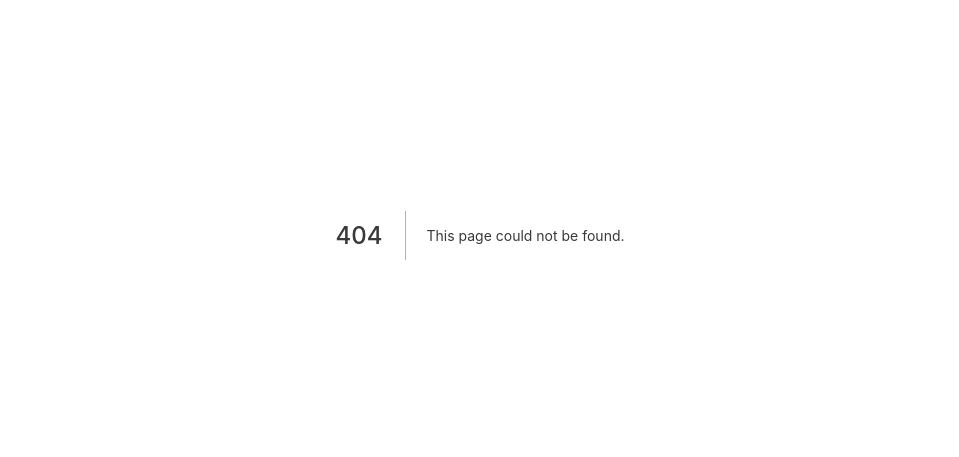
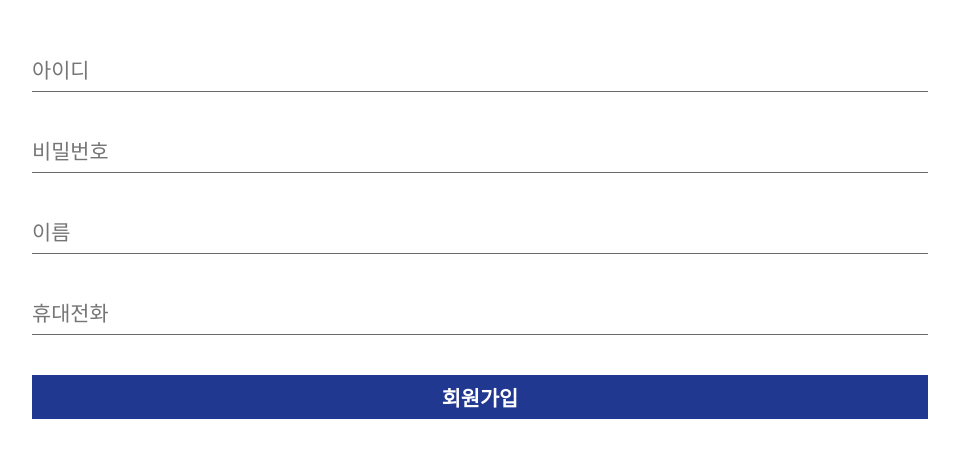
Before and after one commit to Wejbson/mock-investment, a Next.js app in the folder frontend/: page /account/sign-up in a window 1280 px wide. Before the commit this address had no page. Shown: the part 165-622 px from the top of the page, without its empty margins (160-1119 px from the left). Built offline with nearby package versions, Linux system fonts and the light colour scheme.

Commit message:
feat: 회원가입 UI 및 기능 구현

```diff
--- /dev/null
+++ b/frontend/components/account/accountFormStyle.tsx
@@ -0,0 +1,32 @@
+export default function AccountFormStyle() {
+    return (
+        <style jsx global>
+            {`
+                form {
+                    height: 100%;
+                    display: flex;
+                    align-items: center;
+                    justify-content: center;
+                }
+
+                .input-wrapper > *:not(:first-child) {
+                    margin-top: 5vh;
+                }
+
+                .button--submit {
+                    margin-top: 5vh;
+                }
+
+                .link--register {
+                    margin-top: 3vh;
+                    background: none;
+                    width: 100%;
+                    border: none;
+                    color: #5a5a5a;
+                    font-size: 0.9rem;
+                    text-align: center;
+                }
+            `}
+        </style>
+    );
+}
--- a/frontend/hooks/account/login/useLogin.ts
+++ b/frontend/hooks/account/login/useLogin.ts
@@ -10,7 +10,7 @@ export interface IUseLoginParams {
 }
 
 export interface IUseLogin {
-    onClickLogin(): void;
+    login(): void;
 }
 
 export default function useLogin(params: IUseLoginParams): IUseLogin {
@@ -20,7 +20,7 @@ export default function useLogin(params: IUseLoginParams): IUseLogin {
     const loginData: LoginState = useSelector((state: LoginState) => state);
     const dispatch = useDispatch();
 
-    const onClickLogin = async () => {
+    const login = async () => {
         const { data } = await AccountRequest.login({ id, password });
         dispatch(setLoginInfo(data));
         localStorage.setItem(StorageKey.TOKEN, data.token);
@@ -28,6 +28,6 @@ export default function useLogin(params: IUseLoginParams): IUseLogin {
     };
 
     return {
-        onClickLogin,
+        login,
     };
 }
--- /dev/null
+++ b/frontend/hooks/account/sign-up/useSignUp.ts
@@ -0,0 +1,25 @@
+import { AccountRequest } from '@requests/account/accountRequest';
+import SignUpReqDto from '@models/account/req/signUpReqDto';
+import { useRouter } from 'next/router';
+
+export interface IUseSignUpParams extends SignUpReqDto {}
+
+export interface IUseSignUp {
+    signUp(): void;
+}
+
+export default function useSignUp(params: IUseSignUpParams): IUseSignUp {
+    const router = useRouter();
+
+    const signUp = async () => {
+        const { data } = await AccountRequest.signUp(params);
+
+        if (data === 'success') {
+            await router.push('/account/login');
+        }
+    };
+
+    return {
+        signUp,
+    };
+}
--- /dev/null
+++ b/frontend/pages/account/sign-up.tsx
@@ -0,0 +1,39 @@
+import AccountFormStyle from '@components/account/accountFormStyle';
+import FormInput from '@components/account/formInput';
+import useInput from '@hooks/common/useInput';
+import AccountButton from '@components/account/accountButton';
+import useForm from '@hooks/common/useForm';
+import useSignUp from '@hooks/account/sign-up/useSignUp';
+
+export default function SignUp() {
+    const useInputId = useInput({ initialValue: '' });
+    const useInputPassword = useInput({ initialValue: '' });
+    const useInputName = useInput({ initialValue: '' });
+    const useInputTel = useInput({ initialValue: '' });
+    const { signUp } = useSignUp({
+        id: useInputId.value as string,
+        password: useInputPassword.value as string,
+        name: useInputPassword.value as string,
+        tel: useInputTel.value as string,
+    });
+    const useFormSignUp = useForm({ onSubmit: signUp });
+
+    return (
+        <>
+            <form {...useFormSignUp}>
+                <div>
+                    <div className={'input-wrapper'}>
+                        <FormInput title={'아이디'} {...useInputId} required />
+                        <FormInput title={'비밀번호'} {...useInputPassword} type={'password'} required />
+                        <FormInput title={'이름'} {...useInputName} required />
+                        <FormInput title={'휴대전화'} {...useInputTel} type={'number'} required />
+                    </div>
+
+                    <AccountButton className={'button--submit'}>회원가입</AccountButton>
+                </div>
+            </form>
+
+            <AccountFormStyle />
+        </>
+    );
+}
```
Also changed, not shown: frontend/pages/account/login.tsx (+11 -34 lines).
